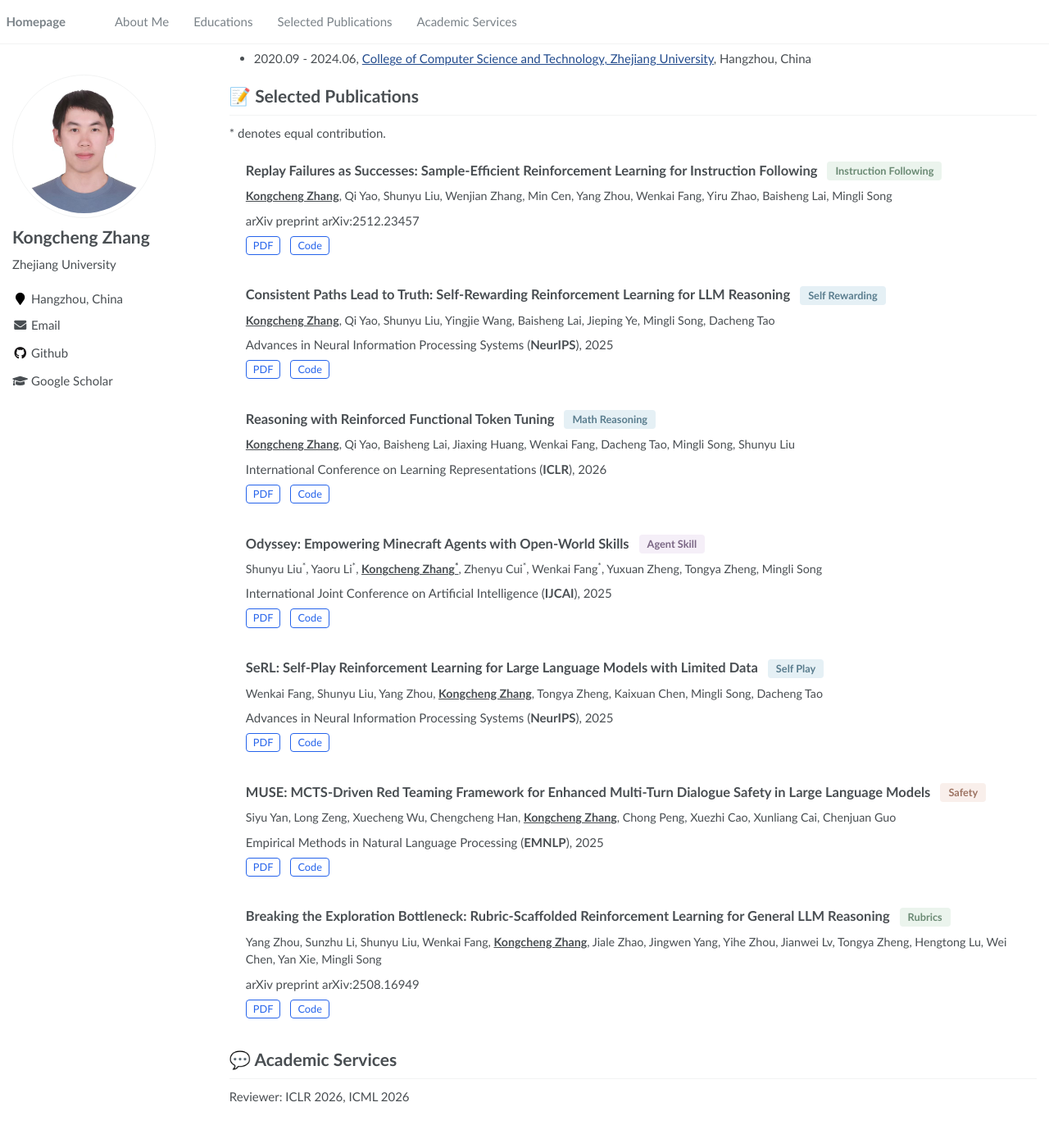
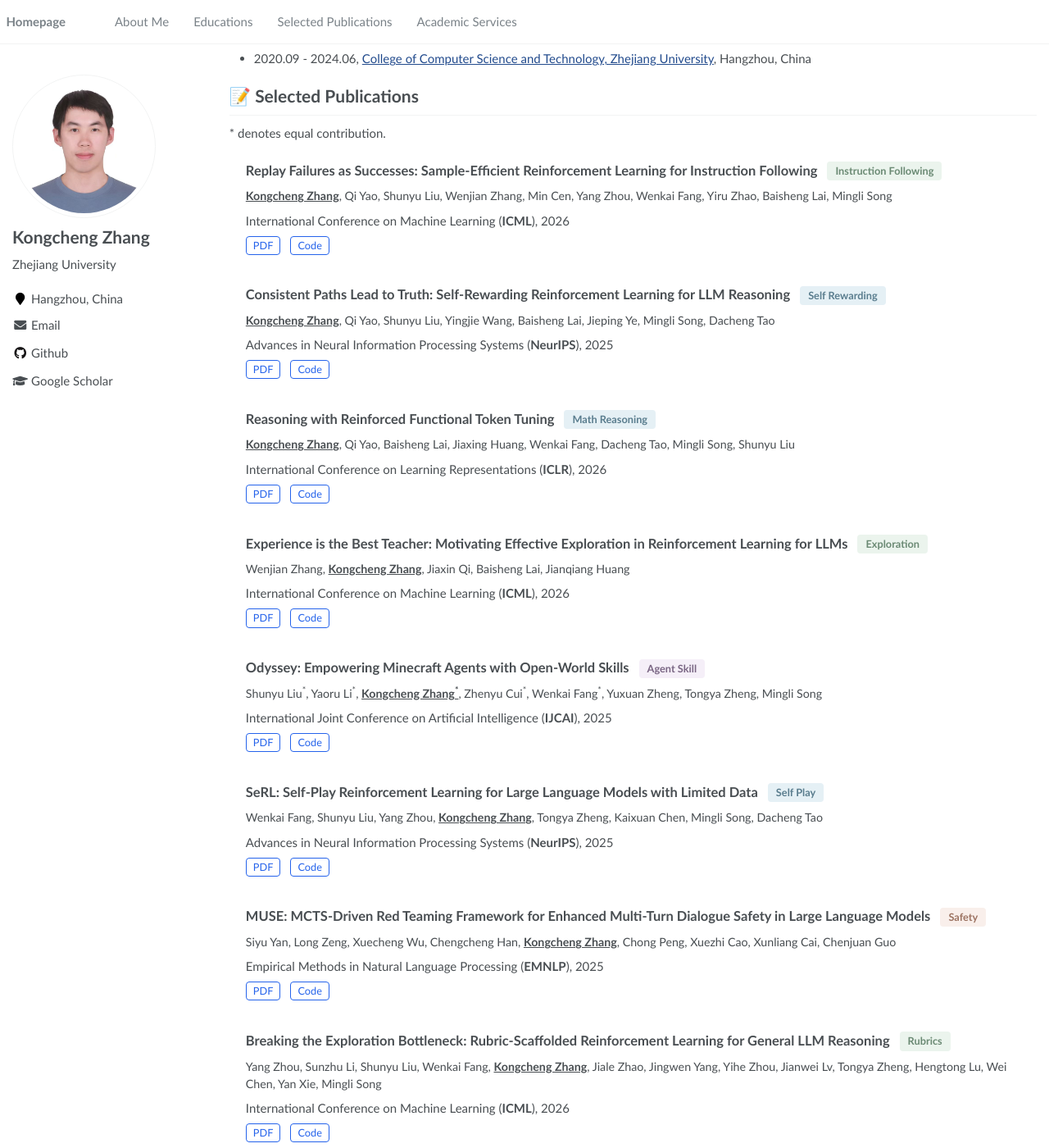
Before and after one commit to sastpg/sastpg.github.io, a Jekyll site: the page built from _pages/about.md, in a window 1280 px wide and 1400 px high, scrolled down 317 px. Shown: the whole window at 82% size. Built offline with Jekyll 4.4.1, drawn with Linux system fonts in a browser that asks for light colours; before the commit the page ends 1673 px from its top, so only the background shows below that.

Commit message:
Update ICML 2026 publications

```diff
--- a/_pages/about.md
+++ b/_pages/about.md
@@ -39,7 +39,7 @@ My research field is **Large Language Models (LLMs)**, particularly focusing on
       <div class="pub-authors">
           <span class="me">Kongcheng Zhang</span>, Qi Yao, Shunyu Liu, Wenjian Zhang, Min Cen, Yang Zhou, Wenkai Fang, Yiru Zhao, Baisheng Lai, Mingli Song
       </div>
-      <p>arXiv preprint arXiv:2512.23457</p>
+      <p>International Conference on Machine Learning (<b>ICML</b>), 2026</p>
       <div class="pub-links">
           <a href="https://arxiv.org/abs/2512.23457">PDF</a>
           <a href="https://github.com/sastpg/HIR">Code</a>
@@ -73,6 +73,21 @@ My research field is **Large Language Models (LLMs)**, particularly focusing on
       <div class="pub-links">
           <a href="https://arxiv.org/abs/2502.13389">PDF</a>
           <a href="https://github.com/sastpg/RFTT">Code</a>
+      </div>
+  </li>
+
+  <li class="pub-item">
+      <div class="pub-header">
+          <h3 class="pub-title">Experience is the Best Teacher: Motivating Effective Exploration in Reinforcement Learning for LLMs</h3>
+          <span class="venue-badge green">Exploration</span>
+      </div>
+      <div class="pub-authors">
+          Wenjian Zhang, <span class="me">Kongcheng Zhang</span>, Jiaxin Qi, Baisheng Lai, Jianqiang Huang
+      </div>
+      <p>International Conference on Machine Learning (<b>ICML</b>), 2026</p>
+      <div class="pub-links">
+          <a href="https://arxiv.org/abs/2603.20046">PDF</a>
+          <a href="https://github.com/sikelifei/HeRL">Code</a>
       </div>
   </li>
 
@@ -129,7 +144,7 @@ My research field is **Large Language Models (LLMs)**, particularly focusing on
       <div class="pub-authors">
           Yang Zhou, Sunzhu Li, Shunyu Liu, Wenkai Fang, <span class="me">Kongcheng Zhang</span>, Jiale Zhao, Jingwen Yang, Yihe Zhou, Jianwei Lv, Tongya Zheng, Hengtong Lu, Wei Chen, Yan Xie, Mingli Song
       </div>
-      <p>arXiv preprint arXiv:2508.16949</p>
+      <p>International Conference on Machine Learning (<b>ICML</b>), 2026</p>
       <div class="pub-links">
           <a href="https://arxiv.org/abs/2508.16949">PDF</a>
           <a href="https://github.com/IANNXANG/RuscaRL">Code</a>
```
